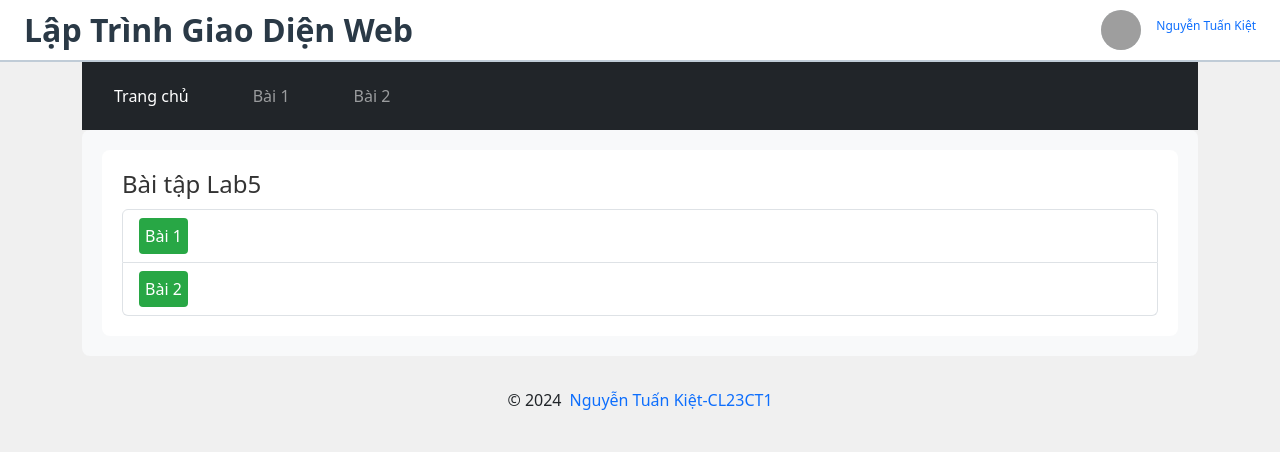
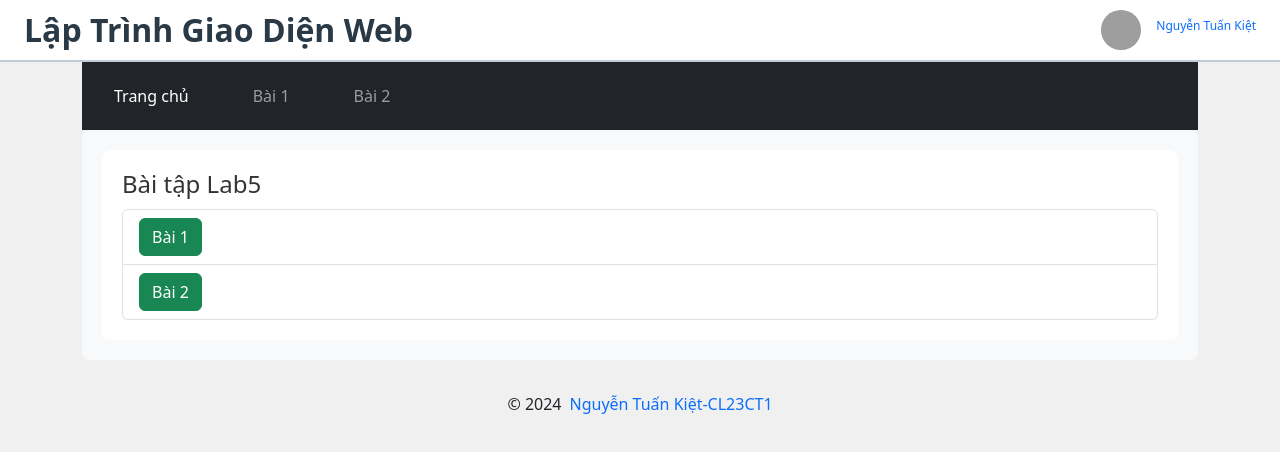
Before and after one commit to TanNhatCMS/Angular-Lab5, an Angular app: page /index.html in a window 1280 px wide. Shown: the top 452 px of the page. Built offline with nearby package versions, Linux system fonts and the light colour scheme; grey boxes are pictures that could not be loaded.

Commit message:
fix style btn

```diff
--- a/src/styles.css
+++ b/src/styles.css
@@ -23,32 +23,7 @@ body {
   position: relative;
   margin: 0 auto
 }
-.btn {
-  padding: 6px 6px;
-  border: none;
-  border-radius: 4px;
-  transition: all 0.25s linear;
-  color: #fff;
-}
-.btn-success {
-  background-color: #28a745;
-}
-.btn-secondary {
-  background-color: #6c757d;
-}
-.btn-danger {
-  background-color: #d2455b;
-}
 
-.btn-danger:hover {
-  background-color: #d2455ada;
-}
-.btn-secondary:hover {
-  background-color: #5a6268;
-}
-.btn-success:hover {
-  background-color: #218838;
-}
 a,
 button {
   cursor: pointer;
```
